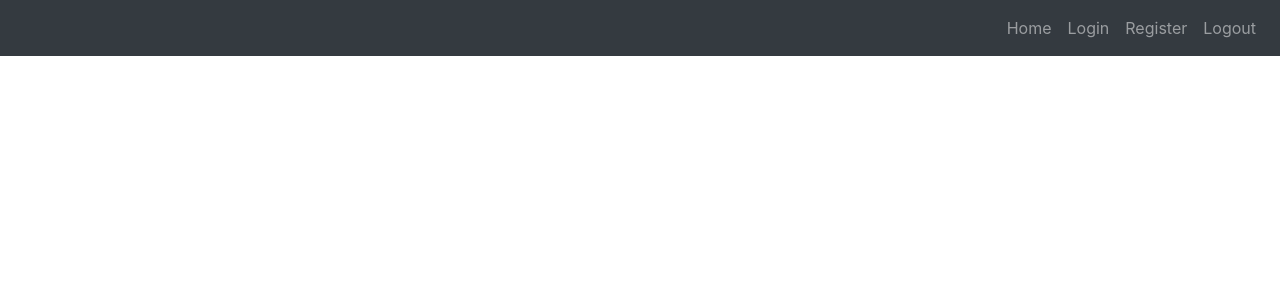
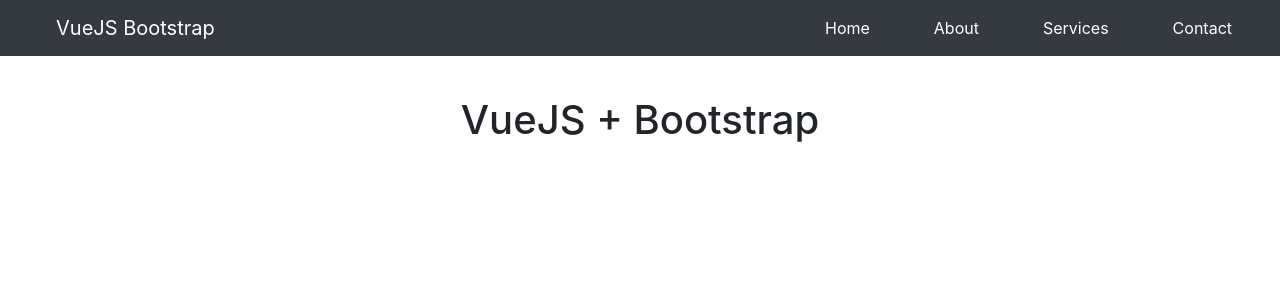
Before and after one commit to DeviousRio/vue-bootstrap, a Vue app: page / in a window 1280 px wide. Shown: the top 300 px of the page. Built offline with nearby package versions, Linux system fonts and the light colour scheme.

Commit message:
Added router and modified navigation component

```diff
--- a/src/App.vue
+++ b/src/App.vue
@@ -1,20 +1,27 @@
 <template>
   <div id="app">
     <Navigation />
+    <router-view />
   </div>
 </template>
 
 <script>
-import Navigation from './components/Navigation.vue'
+import Navigation from "./components/Navigation.vue";
 
 export default {
-  name: 'app',
+  name: "app",
   components: {
     Navigation
   }
-}
+};
 </script>
 
 <style>
+@import url("https://cdnjs.cloudflare.com/ajax/libs/font-awesome/5.9.0/css/all.css");
 
+* {
+  margin: 0;
+  padding: 0;
+  box-sizing: border-box;
+}
 </style>
--- a/src/components/Navigation.vue
+++ b/src/components/Navigation.vue
@@ -1,16 +1,18 @@
 <template>
   <div>
-    <b-navbar type="dark" variant="dark">
-      <b-navbar-nav>
+    <b-navbar toggleable="lg" type="dark" variant="dark">
+      <b-navbar-brand href="/">VueJS Bootstrap</b-navbar-brand>
 
-      </b-navbar-nav>
+      <b-navbar-toggle target="nav-collapse"></b-navbar-toggle>
 
-      <b-navbar-nav class="ml-auto">
-        <b-nav-item href="#">Home</b-nav-item>
-        <b-nav-item href="#">Login</b-nav-item>
-        <b-nav-item href="#">Register</b-nav-item>
-        <b-nav-item href="#">Logout</b-nav-item>
-      </b-navbar-nav>
+      <b-collapse id="nav-collapse" is-nav>
+        <b-navbar-nav class="ml-auto">
+          <router-link to="/">Home</router-link>
+          <router-link to="/about">About</router-link>
+          <router-link to="/services">Services</router-link>
+          <router-link to="/contact">Contact</router-link>
+        </b-navbar-nav>
+      </b-collapse>
     </b-navbar>
   </div>
 </template>
@@ -23,5 +25,14 @@
 
 <!-- Add "scoped" attribute to limit CSS to this component only -->
 <style scoped>
+a {
+  text-decoration: none;
+  color: #FFF;
+  margin: 0 2em;
+}
 
+a:hover {
+  text-decoration: none;
+  color: #A0A0A0;
+}
 </style>
--- /dev/null
+++ b/src/router.js
@@ -0,0 +1,18 @@
+import Vue from 'vue';
+import Router from 'vue-router';
+
+import Home from './views/Home';
+import About from './views/About';
+import Services from './views/Services';
+import Contact from './views/Contact';
+
+Vue.use(Router);
+
+export default new Router({
+    routes: [
+        { path: '/', name: 'home', component: Home },
+        { path: '/about', name: 'about', component: About },
+        { path: '/services', name: 'services', component: Services },
+        { path: '/contact', name: 'contact', component: Contact }
+    ]
+});
--- /dev/null
+++ b/src/views/About.vue
@@ -0,0 +1,18 @@
+<template>
+  <div>
+    <h1>About</h1>
+  </div>
+</template>
+
+<script>
+export default {
+  name: "About"
+};
+</script>
+
+<style scoped>
+div h1 {
+  text-align: center;
+  margin-top: 1em;
+}
+</style>
--- /dev/null
+++ b/src/views/Contact.vue
@@ -0,0 +1,18 @@
+<template>
+  <div>
+    <h1>Contact</h1>
+  </div>
+</template>
+
+<script>
+export default {
+  name: "Contact"
+};
+</script>
+
+<style scoped>
+div h1 {
+  text-align: center;
+  margin-top: 1em;
+}
+</style>
--- /dev/null
+++ b/src/views/Home.vue
@@ -0,0 +1,18 @@
+<template>
+  <div>
+      <h1>VueJS + Bootstrap</h1>
+  </div>
+</template>
+
+<script>
+export default {
+  name: "Home"
+};
+</script>
+
+<style scoped>
+div h1 {
+  text-align: center;
+  margin-top: 1em;
+}
+</style>
--- /dev/null
+++ b/src/views/Services.vue
@@ -0,0 +1,18 @@
+<template>
+  <div>
+    <h1>Services</h1>
+  </div>
+</template>
+
+<script>
+export default {
+  name: "Contact"
+};
+</script>
+
+<style scoped>
+div h1 {
+  text-align: center;
+  margin-top: 1em;
+}
+</style>
```
Also changed, not shown: package.json (+5 -2 lines), src/main.js (+7 -5 lines), 1 other file (tests, documents, lock files or other folders).
